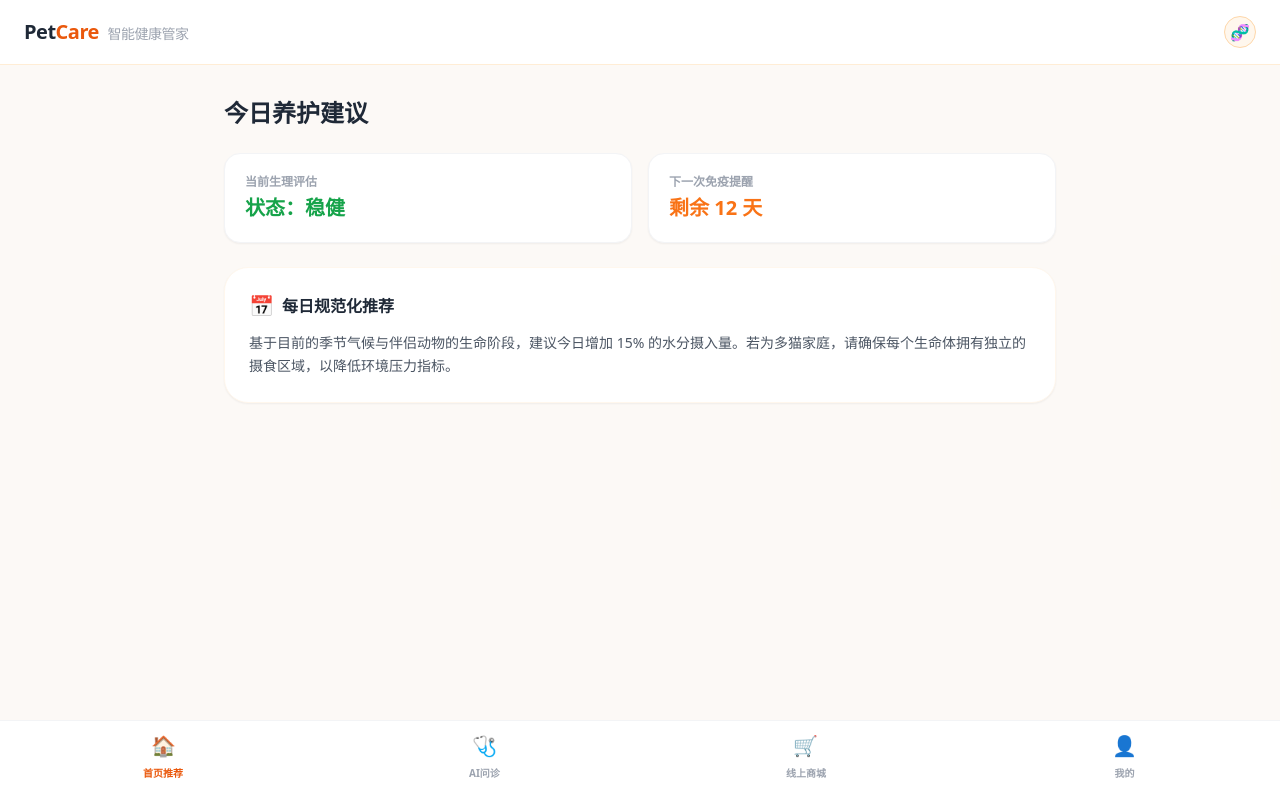
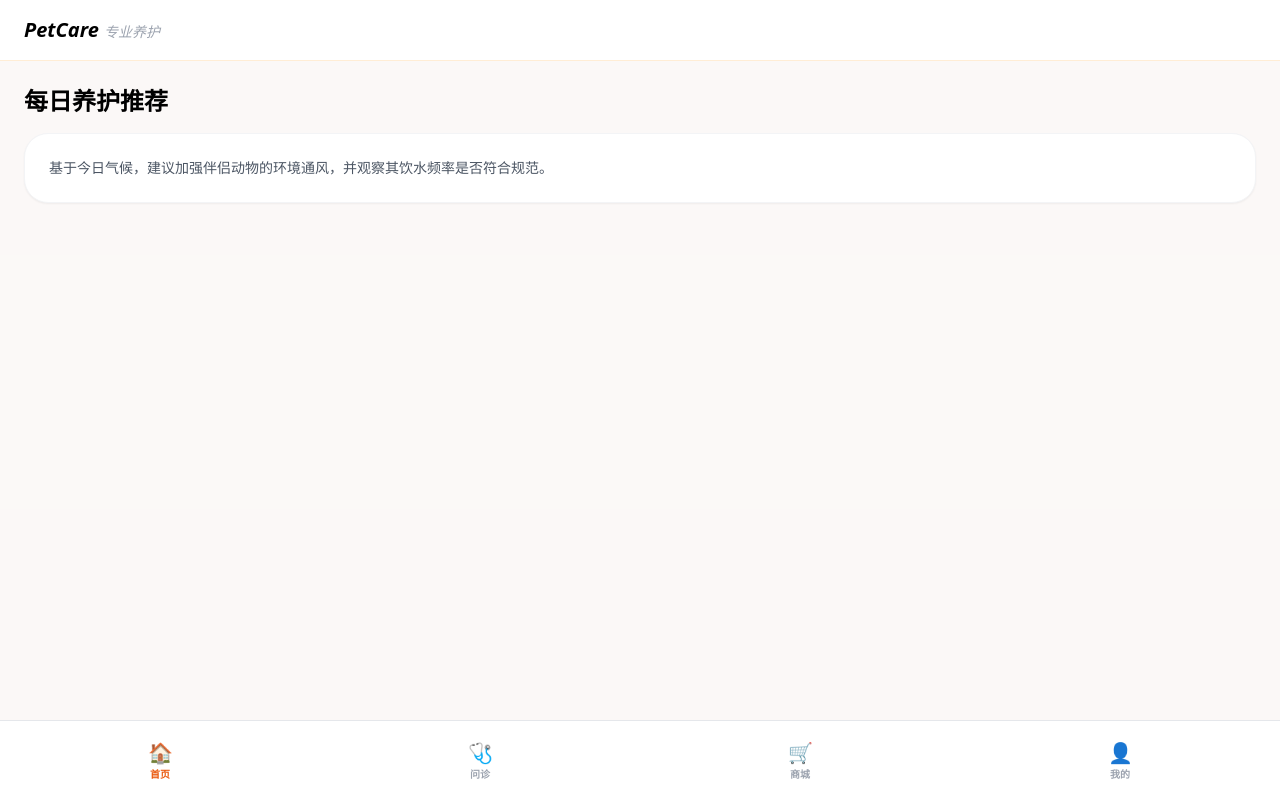
Before and after one commit to Chestnutzzz/pet, a Next.js app: page / in a window 1280 px wide. Built offline with nearby package versions, Linux system fonts and the light colour scheme.

Commit message:
Update page.tsx

```diff
--- a/app/page.tsx
+++ b/app/page.tsx
@@ -2,18 +2,13 @@
 import { useState } from 'react';
 
 export default function Home() {
-  // --- 状态定义区域（确保所有变量都在作用域内）---
-  const [activeTab, setActiveTab] = useState('home'); // 默认进入首页推荐
+  const [activeTab, setActiveTab] = useState('home');
   const [messages, setMessages] = useState<{ role: string; content: string }[]>([
-    {
-      role: 'assistant',
-      content: '您好，我是 PetCare 资深健康顾问。为了提供更精准的养护建议，请详细描述伴侣动物的品种、年龄及当前的异常生理表现。'
-    }
+    { role: 'assistant', content: '您好，我是 PetCare 资深健康顾问。请提供伴侣动物的品种与症状。' }
   ]);
-  const [input, setInput] = useState(''); // 修复：确保 input 变量存在
+  const [input, setInput] = useState(''); // 解决 7c97b9 报错
   const [isLoading, setIsLoading] = useState(false);
 
-  // --- 咨询逻辑处理 ---
   const sendMessage = async () => {
     if (!input.trim() || isLoading) return;
     const userMessage = { role: 'user', content: input };
@@ -28,154 +23,79 @@ export default function Home() {
         body: JSON.stringify({ messages: [...messages, userMessage] }),
       });
       const data = await response.json();
-      if (data.content) {
-        setMessages(prev => [...prev, { role: 'assistant', content: data.content }]);
-      } else {
-        setMessages(prev => [...prev, { role: 'assistant', content: '资深顾问目前忙线，请稍后重新发起咨询。' }]);
-      }
+      setMessages(prev => [...prev, { role: 'assistant', content: data.content || '顾问正忙。' }]);
     } catch (error) {
-      setMessages(prev => [...prev, { role: 'assistant', content: '通讯链路受限，请检查网络环境。' }]);
+      setMessages(prev => [...prev, { role: 'assistant', content: '网络链路异常。' }]);
     } finally {
       setIsLoading(false);
     }
   };
 
   return (
-    // 使用 h-[100dvh] 解决键盘弹出时的视口跳动问题
-    <div className="h-[100dvh] bg-[#FDF8F3] flex flex-col overflow-hidden text-gray-800">
-
-      {/* 顶部 Header：专业风格 */}
-      <header className="bg-white px-6 py-4 flex items-center justify-between border-b border-orange-100 flex-shrink-0 z-10">
-        <span className="text-xl font-bold tracking-tight">Pet<span className="text-orange-600">Care</span> <span className="text-gray-400 font-medium text-sm ml-1">智能健康管家</span></span>
-        <div className="w-8 h-8 rounded-full bg-orange-50 flex items-center justify-center border border-orange-200">🧬</div>
+    <div className="h-[100dvh] bg-[#FDF8F3] flex flex-col overflow-hidden">
+      {/* Header */}
+      <header className="bg-white px-6 py-4 border-b border-orange-100 flex-shrink-0">
+        <span className="text-xl font-bold italic">PetCare <span className="text-sm font-normal text-gray-400">专业养护</span></span>
       </header>
 
-      {/* 主体切换区域 */}
-      <main className="flex-1 overflow-y-auto bg-gray-50/30 relative">
-
-        {/* 1. 首页推荐：用户强相关信息 */}
+      {/* Main Content */}
+      <main className="flex-1 overflow-y-auto bg-gray-50/50">
         {activeTab === 'home' && (
-          <div className="p-4 md:p-8 max-w-4xl mx-auto space-y-6 pb-32">
-            <h1 className="text-2xl font-bold">今日养护建议</h1>
-            <div className="grid grid-cols-2 gap-4">
-               <div className="bg-white p-5 rounded-2xl border border-gray-100 shadow-sm">
-                  <p className="text-xs font-bold text-gray-400 uppercase">当前生理评估</p>
-                  <p className="text-xl text-green-600 font-bold mt-1">状态：稳健</p>
-               </div>
-               <div className="bg-white p-5 rounded-2xl border border-gray-100 shadow-sm">
-                  <p className="text-xs font-bold text-gray-400 uppercase">下一次免疫提醒</p>
-                  <p className="text-xl text-orange-500 font-bold mt-1">剩余 12 天</p>
-               </div>
-            </div>
-
-            <div className="bg-white p-6 rounded-3xl border border-orange-50 shadow-sm">
-              <div className="flex items-center gap-2 mb-3">
-                <span className="text-xl">📅</span>
-                <h3 className="font-bold">每日规范化推荐</h3>
-              </div>
-              <p className="text-sm text-gray-600 leading-relaxed">
-                基于目前的季节气候与伴侣动物的生命阶段，建议今日增加 15% 的水分摄入量。若为多猫家庭，请确保每个生命体拥有独立的摄食区域，以降低环境压力指标。
-              </p>
+          <div className="p-6 space-y-4">
+            <h2 className="text-2xl font-bold">每日养护推荐</h2>
+            <div className="bg-white p-6 rounded-3xl shadow-sm border border-gray-100">
+              <p className="text-sm text-gray-600">基于今日气候，建议加强伴侣动物的环境通风，并观察其饮水频率是否符合规范。</p>
             </div>
           </div>
         )}
 
-        {/* 2. AI 问诊界面 */}
         {activeTab === 'consult' && (
-          <div className="p-4 max-w-4xl mx-auto space-y-4 pb-32">
-            <div className="bg-white rounded-2xl p-4 shadow-sm border border-gray-100 flex items-center gap-3 sticky top-0 z-10">
-              <div className="w-12 h-12 bg-orange-50 rounded-xl flex items-center justify-center text-3xl">🩺</div>
-              <div>
-                <h2 className="font-bold">资深健康顾问在线</h2>
-                <p className="text-[10px] text-green-500 font-medium">生理指标实时研判系统中</p>
+          <div className="p-4 space-y-4 pb-32">
+            {messages.map((msg, i) => (
+              <div key={i} className={`flex ${msg.role === 'user' ? 'justify-end' : 'justify-start'}`}>
+                <div className={`max-w-[85%] p-4 rounded-2xl text-sm ${msg.role === 'user' ? 'bg-orange-500 text-white' : 'bg-white border border-gray-100'}`}>
+                  {msg.content}
+                </div>
               </div>
-            </div>
-
-            <div className="space-y-6">
-              {messages.map((msg, index) => (
-                <div key={index} className={`flex ${msg.role === 'user' ? 'justify-end' : 'justify-start'}`}>
-                  <div className={`max-w-[85%] p-4 rounded-2xl text-sm leading-relaxed shadow-sm ${
-                    msg.role === 'user' ? 'bg-orange-500 text-white rounded-br-none' : 'bg-white text-gray-700 border border-gray-100 rounded-bl-none'
-                  }`}>
-                    {msg.content}
-                  </div>
-                </div>
-              ))}
-              {isLoading && <div className="text-xs text-gray-400 pl-4 animate-pulse italic">正在调取专业医学数据库...</div>}
-            </div>
+            ))}
           </div>
         )}
 
-        {/* 3. 线上商城 */}
         {activeTab === 'store' && (
-          <div className="h-full flex flex-col items-center justify-center p-6 text-center">
-            <div className="text-6xl mb-4">🛒</div>
-            <h2 className="text-xl font-bold">精选优品商城</h2>
-            <p className="text-gray-500 text-sm mt-2 mb-8">为您甄选高标准宠物食品与栖息器械</p>
-            <a href="https://www.taobao.com" target="_blank" className="px-10 py-4 bg-orange-500 text-white rounded-full font-bold shadow-lg shadow-orange-200 active:scale-95 transition-all">
-              前往官方认证商城
-            </a>
+          <div className="h-full flex flex-col items-center justify-center p-6">
+            <p className="mb-4 font-bold">精选官方商城</p>
+            <a href="https://www.taobao.com" target="_blank" className="px-8 py-3 bg-orange-500 text-white rounded-full">进入商城</a>
           </div>
         )}
 
-        {/* 4. 个人中心 */}
-        {activeTab === 'mine' && (
-          <div className="p-6 max-w-4xl mx-auto">
-            <div className="flex items-center gap-4 p-8 bg-white rounded-3xl border border-gray-100 shadow-sm mb-6">
-              <div className="w-16 h-16 bg-orange-50 rounded-full flex items-center justify-center text-3xl">👤</div>
-              <div>
-                <h2 className="text-lg font-bold">守护者 ID: 9527</h2>
-                <p className="text-xs text-gray-400">已守护伴侣动物生命周期 328 天</p>
-              </div>
-            </div>
-            <div className="bg-white rounded-2xl overflow-hidden border border-gray-100 shadow-sm">
-              {['历史咨询档案', '智能养护计划', '账号偏好设置', '关于 PetCare'].map((item, i) => (
-                <div key={i} className="px-6 py-5 text-sm border-b border-gray-50 last:border-0 active:bg-gray-50 cursor-pointer">
-                  {item}
-                </div>
-              ))}
-            </div>
-          </div>
-        )}
-
+        {activeTab === 'mine' && <div className="p-6 font-bold">个人健康档案</div>}
       </main>
 
-      {/* 底部输入框（仅在咨询页显示） */}
+      {/* Input - 仅在 AI 问诊页 */}
       {activeTab === 'consult' && (
-        <div className="px-4 py-3 bg-white/90 backdrop-blur-md border-t border-gray-100 fixed bottom-20 left-0 right-0 max-w-4xl mx-auto z-20">
-          <div className="flex items-center gap-2 bg-gray-100 p-2 rounded-2xl border border-gray-200">
-            {/* 修复：使用 text-base (16px) 防止 iOS 自动缩放 */}
+        <div className="px-4 py-3 bg-white border-t fixed bottom-20 left-0 right-0">
+          <div className="flex items-center gap-2 bg-gray-100 p-2 rounded-2xl">
             <input
               type="text"
               value={input}
+              // 解决 6c41dc 拼写错误，使用 16px 防止 iOS 缩放
               onChange={(e) => setInput(e.target.value)}
               onKeyPress={(e) => e.key === 'Enter' && sendMessage()}
-              placeholder="请描述症状，如：活动力下降、摄食异常..."
-              className="flex-1 bg-transparent px-4 py-2 text-base focus:outline-none placeholder-gray-400"
+              placeholder="描述爱宠生理异常..."
+              className="flex-1 bg-transparent px-4 py-2 text-base focus:outline-none"
             />
-            <button
-              onClick={sendMessage}
-              className={`px-6 py-2 rounded-xl text-sm font-bold transition-all ${input.trim() ? 'bg-orange-500 text-white shadow-md' : 'bg-gray-300 text-gray-500'}`}
-              disabled={isLoading}
-            >
-              发送
-            </button>
+            <button onClick={sendMessage} className="px-4 py-2 bg-orange-500 text-white rounded-xl text-sm font-bold">发送</button>
           </div>
         </div>
       )}
 
-      {/* 底部导航栏 */}
-      <footer className="bg-white border-t border-gray-100 h-20 flex-shrink-0 z-10 relative">
-        <nav className="flex items-center justify-around h-full pb-2">
-          {[
-            { id: 'home', icon: '🏠', label: '首页推荐' },
-            { id: 'consult', icon: '🩺', label: 'AI问诊' },
-            { id: 'store', icon: '🛒', label: '线上商城' },
-            { id: 'mine', icon: '👤', label: '我的' }
-          ].map((tab) => (
-            <button key={tab.id} onClick={() => setActiveTab(tab.id)} className={`flex flex-col items-center gap-1.5 transition-colors ${activeTab === tab.id ? 'text-orange-600' : 'text-gray-400'}`}>
-              <span className="text-xl">{tab.icon}</span>
-              <span className="text-[10px] font-bold">{tab.label}</span>
+      {/* Navigation */}
+      <footer className="bg-white border-t h-20 flex-shrink-0">
+        <nav className="flex items-center justify-around h-full">
+          {[['home', '🏠', '首页'], ['consult', '🩺', '问诊'], ['store', '🛒', '商城'], ['mine', '👤', '我的']].map(([id, icon, label]) => (
+            <button key={id} onClick={() => setActiveTab(id)} className={`flex flex-col items-center ${activeTab === id ? 'text-orange-600' : 'text-gray-400'}`}>
+              <span className="text-xl">{icon}</span>
+              <span className="text-[10px] font-bold">{label}</span>
             </button>
           ))}
         </nav>
```
